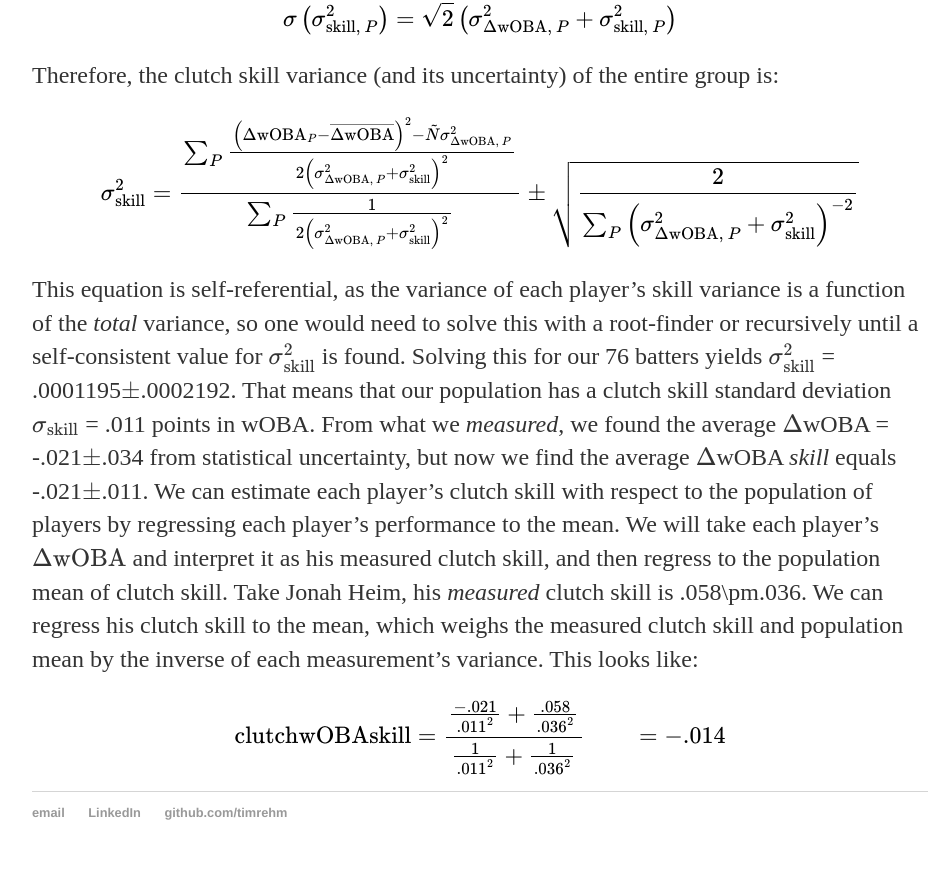
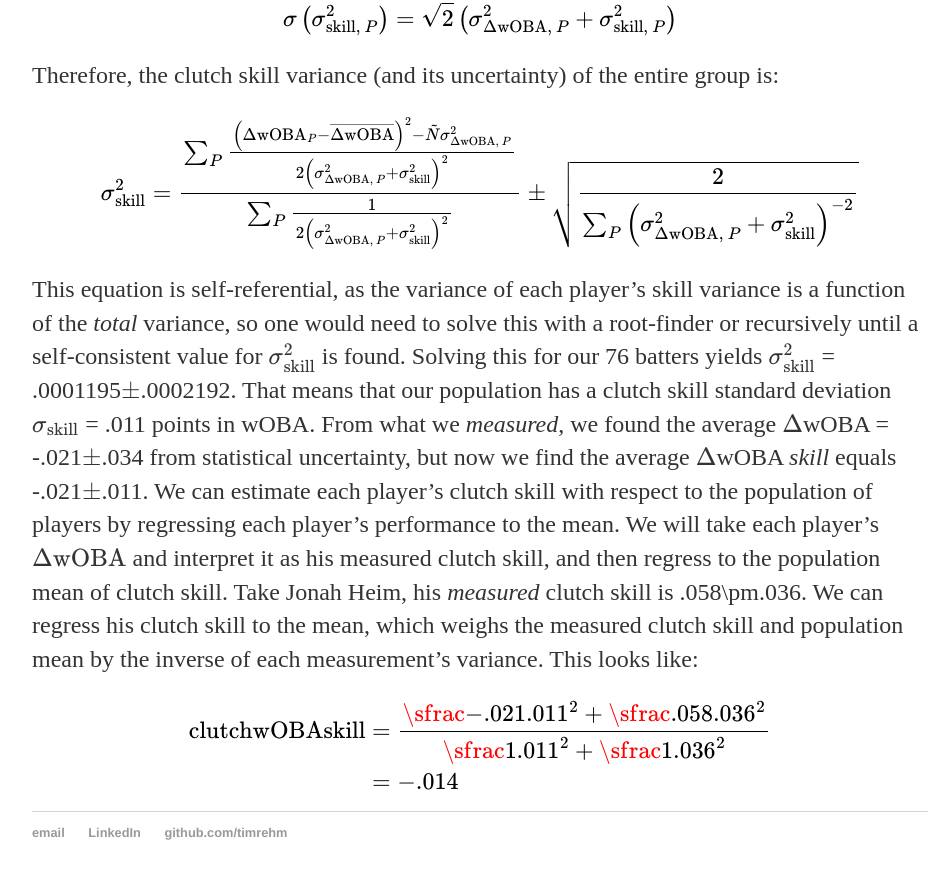
Before and after one commit to timrehm/timrehm.github.io, a Jekyll site: the page built from _posts/2026-5-24-leverage.md, in a window 1280 px wide and 900 px high, scrolled down 7274 px. Shown: the top 879 px of the window, without its empty margins (160-1109 px from the left). Built offline with Jekyll 4.4.1, drawn with Linux system fonts in a browser that asks for light colours.

Commit message:
Update 2026-5-24-leverage.md

```diff
--- a/_posts/2026-5-24-leverage.md
+++ b/_posts/2026-5-24-leverage.md
@@ -116,7 +116,7 @@
 $$
 \Large
 \begin{align*}
-\mathrm{clutch wOBA skill} &= \frac{\frac{-.021}{.011^{2}}+\frac{.058}{.036^{2}}}{\frac{1}{.011^{2}}+\frac{1}{.036^{2}}}
+\mathrm{clutch wOBA skill} &= \frac{\sfrac{-.021}{.011^{2}}+\sfrac{.058}{.036^{2}}}{\sfrac{1}{.011^{2}}+\sfrac{1}{.036^{2}}}\\
 &= -.014
 \end{align*}
 $$
```
